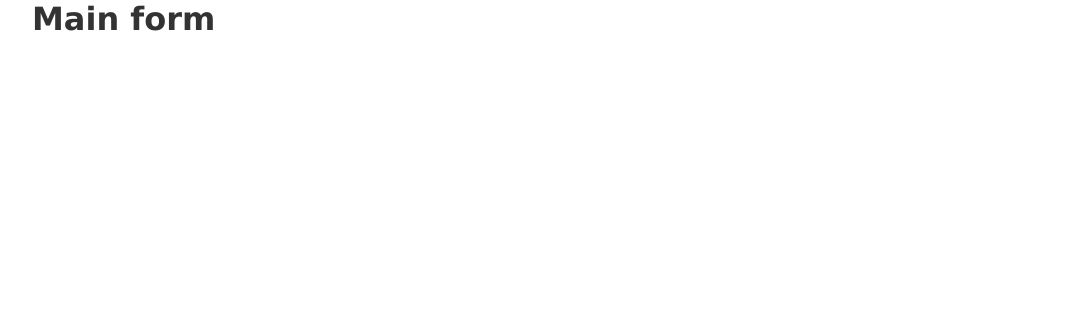
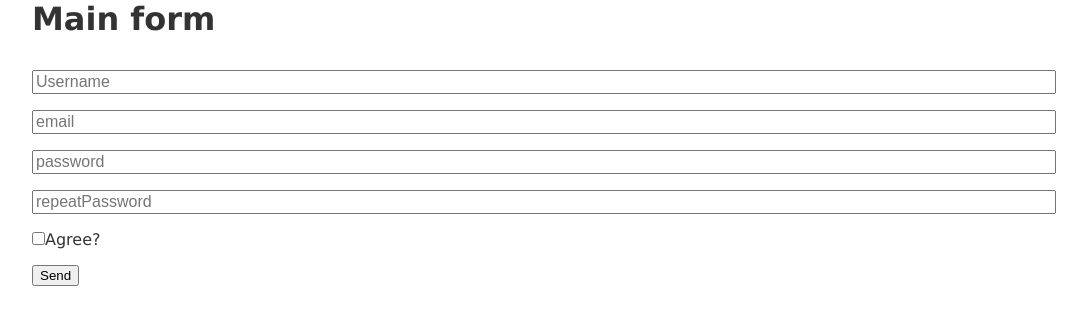
Before and after one commit to MariusCodeAcademy/form-validation-js3, a React (Create React App) app: page / in a window 1280 px wide. Shown: the top 324 px of the page, without its empty margins (96-1183 px from the left). Built offline with nearby package versions, Linux system fonts and the light colour scheme.

Commit message:
form sync with state

```diff
--- a/src/App.css
+++ b/src/App.css
@@ -12,4 +12,13 @@
 }
 
 .main-form h1 {
+  margin-bottom: 1em;
 }
+
+.main-form .input,
+.main-form .check-group {
+  display: block;
+  font-size: 1em;
+  width: 100%;
+  margin-bottom: 1em;
+}
--- a/src/components/mainForm.jsx
+++ b/src/components/mainForm.jsx
@@ -1,11 +1,81 @@
 import React, { Component } from 'react';
 
 class MainForm extends Component {
-  state = {};
+  state = {
+    account: {
+      username: '',
+      email: '',
+      password: '',
+      repeatPassword: '',
+      agreement: '',
+    },
+  };
+
+  handleSubmit = (event) => {
+    event.preventDefault();
+    console.log('Stoped form');
+  };
+
+  handleChange = (event) => {
+    console.log(event);
+    this.setState({ account: { ...this.state.account, [event.target.name]: event.target.value } });
+  };
+
+  handleCheck = (event) => {
+    console.log(event);
+    this.setState({ account: { ...this.state.account, agreement: event.target.checked } });
+  };
+
   render() {
+    const { account } = this.state;
     return (
       <div className="main-form">
         <h1>Main form</h1>
+        <form onSubmit={this.handleSubmit} autoComplete="off">
+          <input
+            onChange={this.handleChange}
+            value={account.username}
+            className="input"
+            type="text"
+            name="username"
+            placeholder="Username"
+          />
+          <input
+            onChange={this.handleChange}
+            value={account.email}
+            className="input"
+            type="text"
+            name="email"
+            placeholder="email"
+          />
+          <input
+            onChange={this.handleChange}
+            value={account.password}
+            className="input"
+            type="text"
+            name="password"
+            placeholder="password"
+          />
+          <input
+            onChange={this.handleChange}
+            value={account.repeatPassword}
+            className="input"
+            type="text"
+            name="repeatPassword"
+            placeholder="repeatPassword"
+          />
+          <div className="check-group">
+            <input
+              onChange={this.handleCheck}
+              value={account.agreement}
+              type="checkbox"
+              name="agreement"
+              id="agreement"
+            />
+            <label htmlFor="agreement">Agree?</label>
+          </div>
+          <button type="submit">Send</button>
+        </form>
       </div>
     );
   }
```
Also changed, not shown: 1 other file (tests, documents, lock files or other folders).
